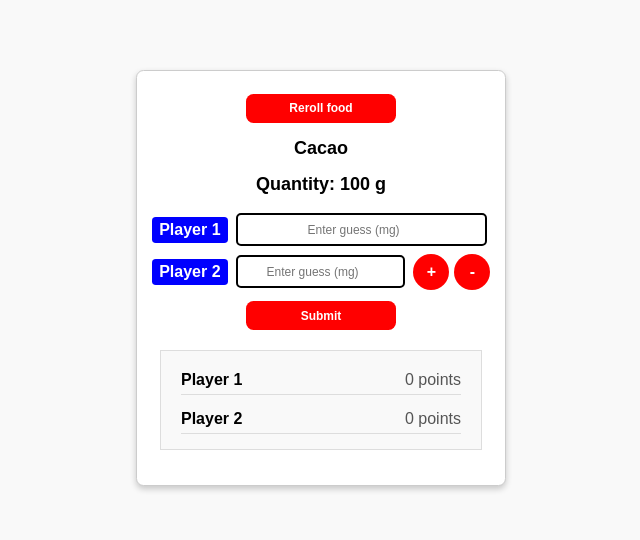
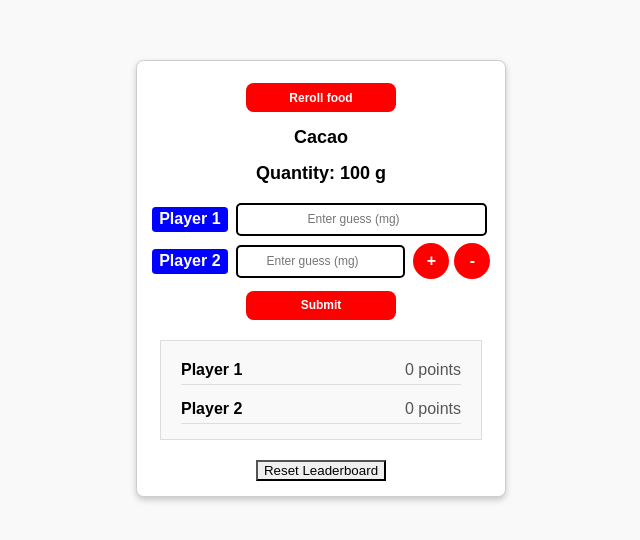
Before and after one commit to Mango-247/oxalate-quiz, a plain HTML site: page index.html in a window 1280 px wide. Shown: the part 122-662 px from the top of the page, without its empty margins (319-959 px from the left). Drawn offline with Linux system fonts and the light colour scheme.

Commit message:
Update index.html

```diff
--- a/index.html
+++ b/index.html
@@ -22,6 +22,7 @@
         <div id="result" class="result"></div>
         <div id="closest-player" class="closest-player"></div>
         <div id="leaderboard" class="leaderboard"></div>
+        <button id="reset" class="reset-button">Reset Leaderboard</button>
     </div>
     <script src="script.js"></script>
 </body>
```
